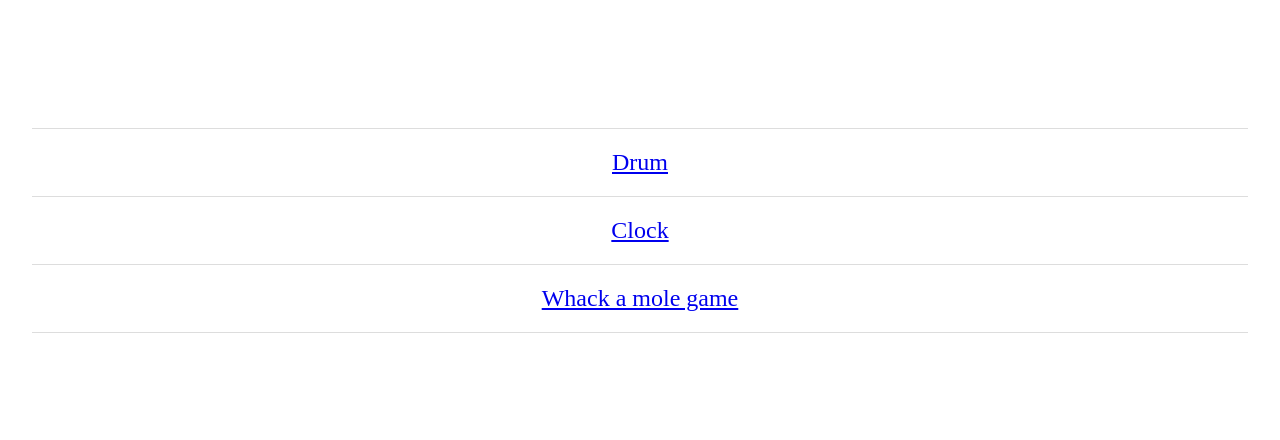
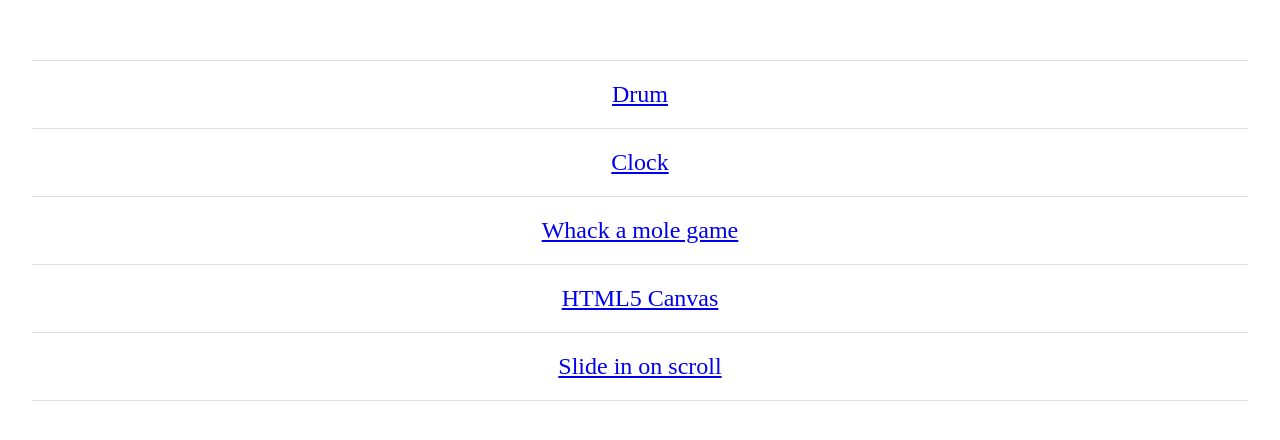
Before and after one commit to amazingJiyu/javascript30, a plain HTML site: page index.html in a window 1280 px wide. Shown: the part 170-610 px from the top of the page. Drawn offline with Linux system fonts and the light colour scheme.

Commit message:
Add files via upload

```diff
--- a/index.html
+++ b/index.html
@@ -34,6 +34,8 @@ html,body{padding:0;margin:0;}
       <a href="javascript-drum-kit/index.html">Drum</a>
       <a href="css-js-clock/index.html">Clock</a>
       <a href="Whack-A-Mole/index.html">Whack a mole game</a>
+      <a href="HTML5-Canvas/index.html">HTML5 Canvas</a>
+      <a href="Slide-In-on-Scroll/index.html">Slide in on scroll</a>
   </div>
 </body>
 </html>
```
